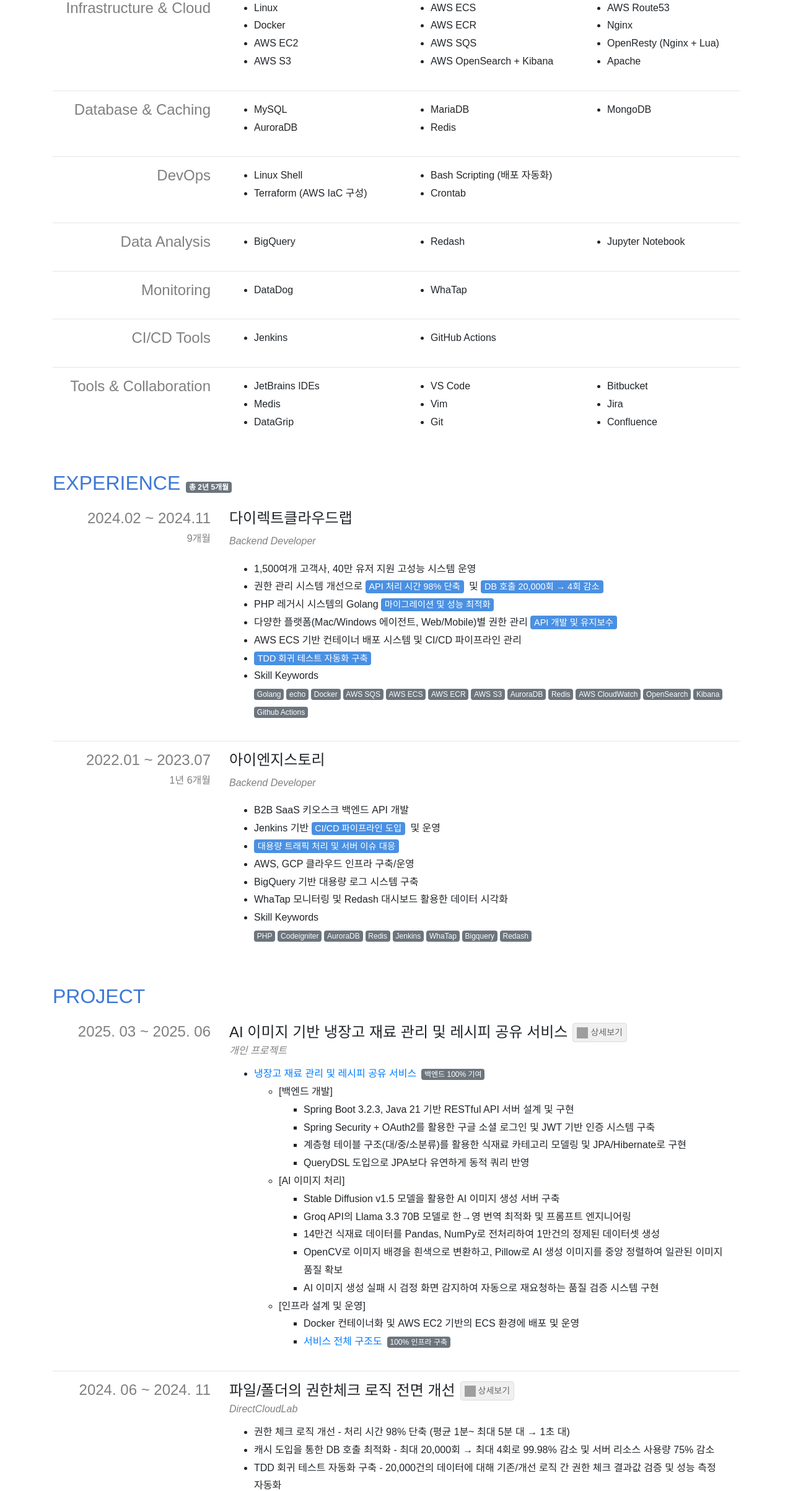
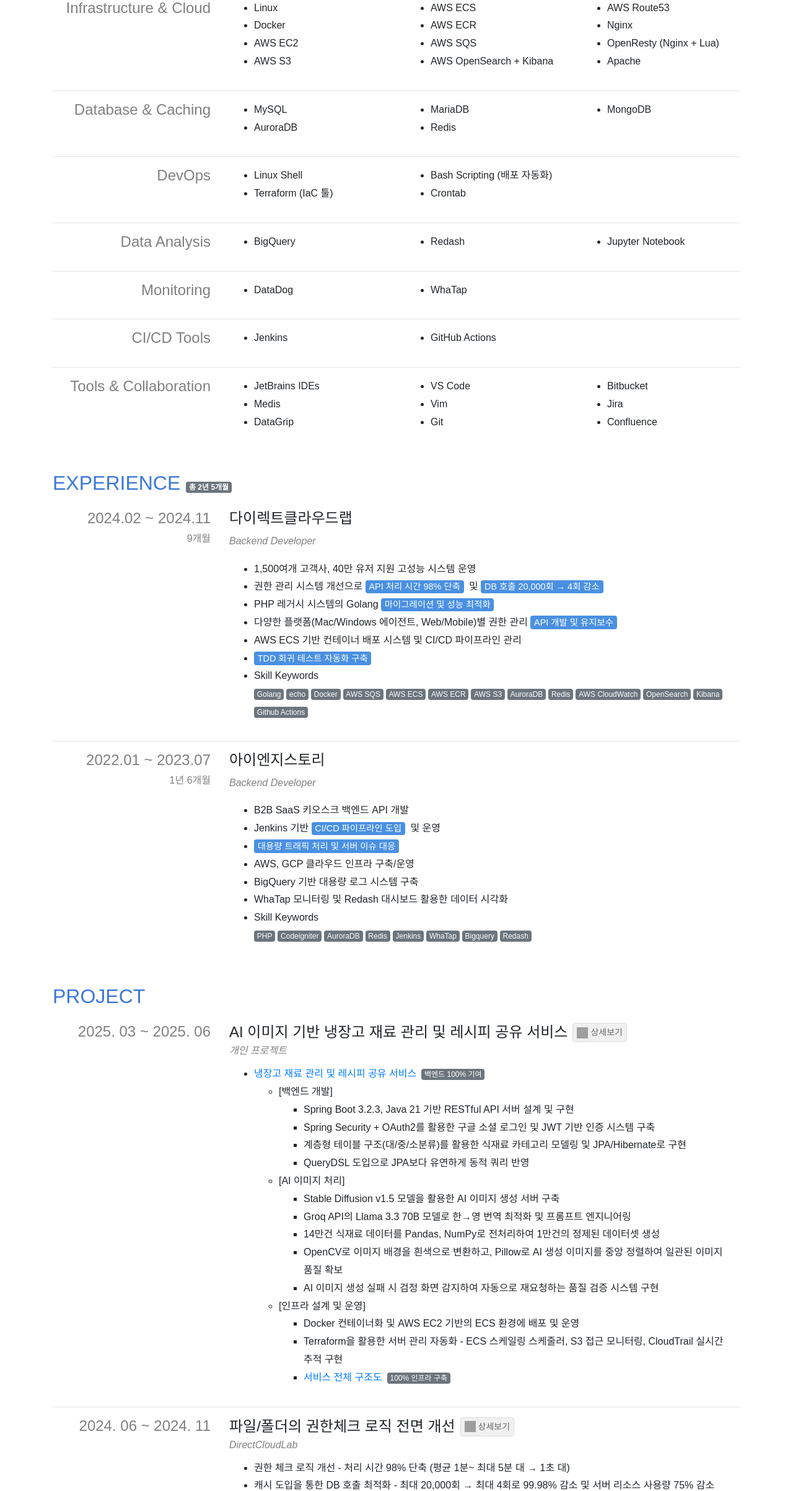
Before and after one commit to jiyeongdev/resume, a Next.js app: page / in a window 1280 px wide. Shown: the part 1117-3522 px from the top of the page at 62% size. Built offline with nearby package versions, Linux system fonts and the light colour scheme; grey boxes are pictures that could not be loaded; a web font is replaced by a local one.

Commit message:
terrafrom 이력 상세 추가

```diff
--- a/payload/project.ts
+++ b/payload/project.ts
@@ -64,6 +64,10 @@
               descriptions: [
                 {
                   content: 'Docker 컨테이너화 및 AWS EC2 기반의 ECS 환경에 배포 및 운영',
+                },
+                {
+                  content:
+                    'Terraform을 활용한 서버 관리 자동화 - ECS 스케일링 스케줄러, S3 접근 모니터링, CloudTrail 실시간 추적 구현',
                 },
                 // {
                 //   content: 'HTTPS(SSL 인증서)를 적용한 보안 통신 환경 구성',
--- a/payload/skill.ts
+++ b/payload/skill.ts
@@ -207,7 +207,7 @@
   category: 'DevOps',
   items: [
     { title: 'Linux Shell' },
-    { title: 'Terraform (AWS IaC 구성)' },
+    { title: 'Terraform (IaC 툴)' },
     { title: 'Bash Scripting (배포 자동화)' },
     { title: 'Crontab' },
   ],
```
Also changed, not shown: 2 other files (tests, documents, lock files or other folders).
